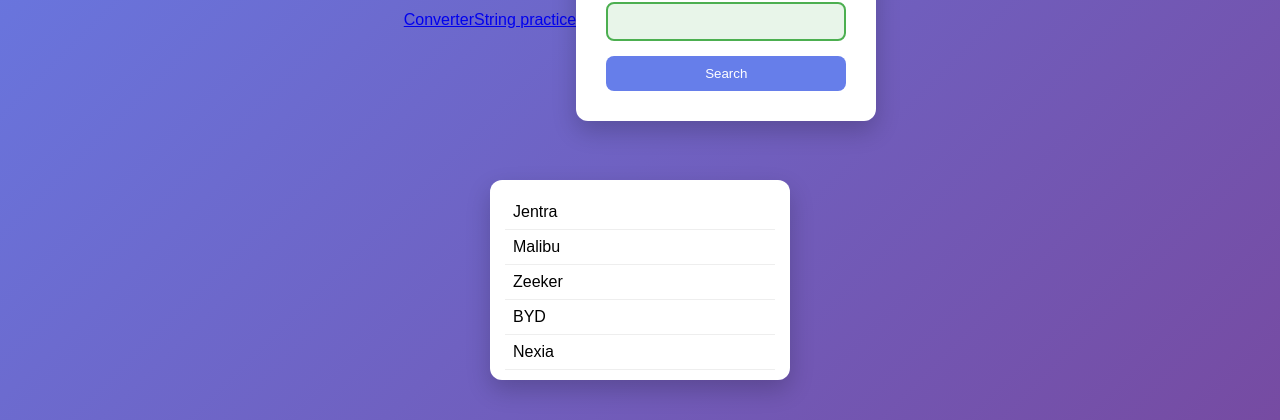
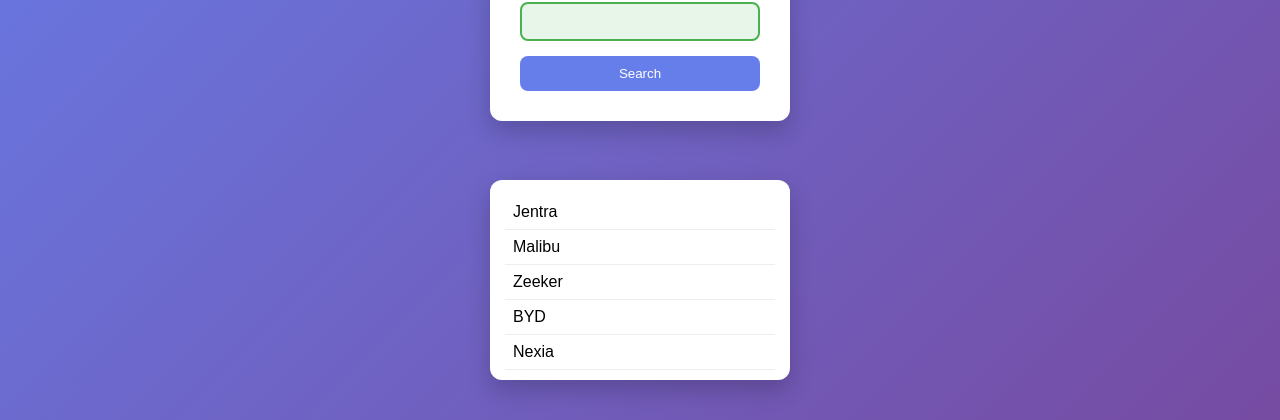
Before and after one commit to zoitovfirdavs3-eng/Bootcamp, a plain HTML site: page 1-month/6-lesson/search.html in a window 1280 px wide. Shown: the part 380-800 px from the top of the page. Drawn offline with Linux system fonts and the light colour scheme.

```diff
--- a/1-month/6-lesson/search.html
+++ b/1-month/6-lesson/search.html
@@ -7,9 +7,6 @@
     <link rel="stylesheet" href="./style.css">
 </head>
 <body>
-    <a href="./converter.html">Converter</a>
-    <br>
-    <a href="./string.html">String practice</a>
     <form class="js-form">
         <h1>Search car</h1>
         <input class="js-inp" type="text">
```
